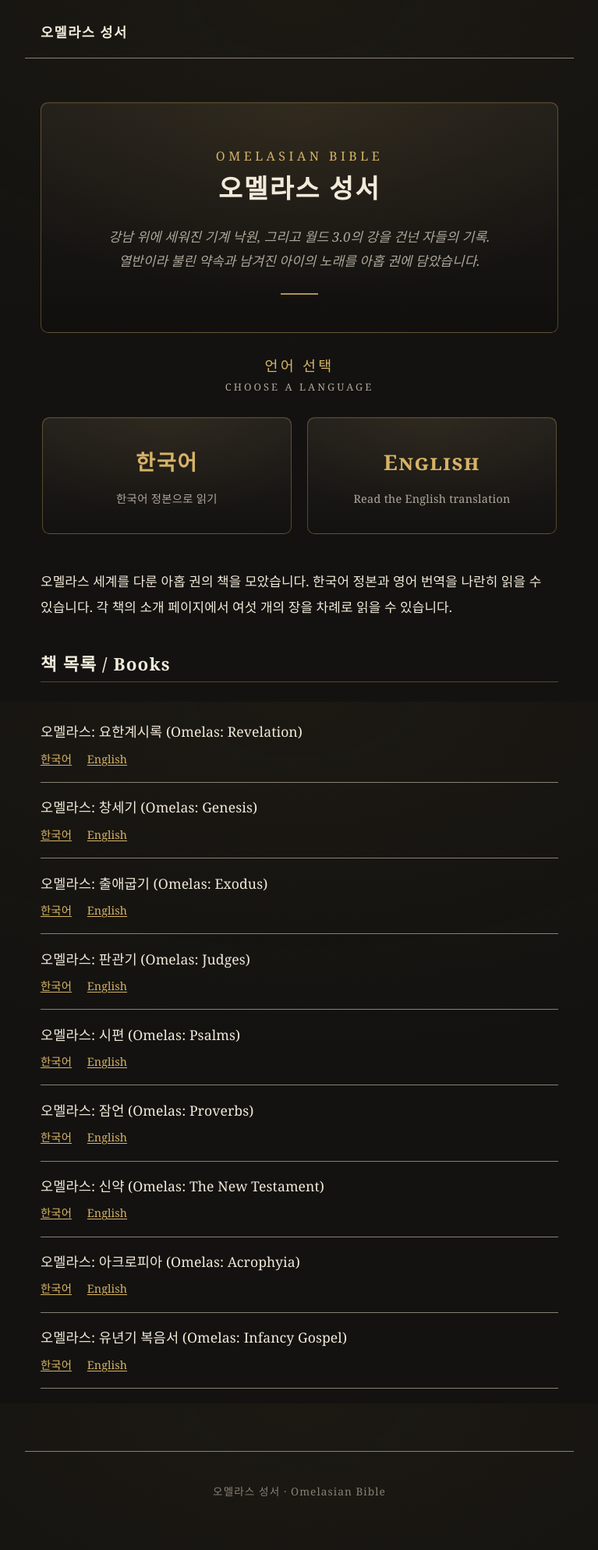
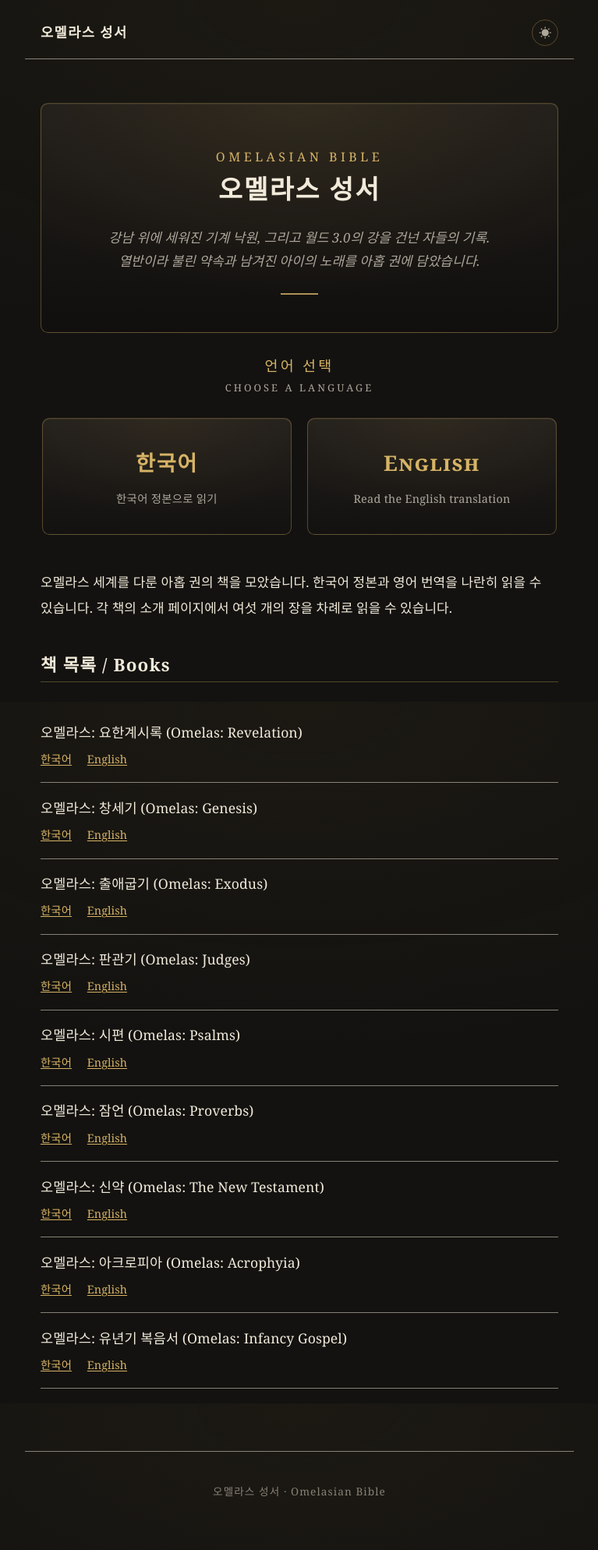
Before and after one commit to savagemanage/omelas, a Jekyll site: the page built from index.html, in a window 1280 px wide. Shown: the whole page at 78% size, without its empty margins (256-1023 px from the left). Built offline with Jekyll 4.4.1, drawn with Linux system fonts in a browser that asks for light colours.

Commit message:
feat: dark/light theme toggle (parchment light palette, header button, anti-flash)

```diff
--- a/_includes/header.html
+++ b/_includes/header.html
@@ -1,5 +1,6 @@
 <header class="omelas-header">
   <a class="omelas-header__brand" href="{{ '/' | relative_url }}">오멜라스 성서</a>
+  <div class="omelas-header__actions">
     {% if page.book %}
     <nav class="omelas-header__nav">
       <a href="{{ '/ko/' | append: page.book | append: '/00-index/' | relative_url }}"
@@ -8,4 +9,9 @@
          {% if page.lang == 'en' %}aria-current="page"{% endif %}>English</a>
     </nav>
     {% endif %}
+    <button type="button" id="omelas-theme-toggle" class="omelas-theme-toggle"
+            aria-label="라이트 모드로 전환 (Switch to light theme)" aria-pressed="false">
+      <span class="omelas-theme-toggle__glyph" aria-hidden="true"></span>
+    </button>
+  </div>
 </header>
--- a/_layouts/default.html
+++ b/_layouts/default.html
@@ -8,6 +8,20 @@
   <link rel="preconnect" href="https://fonts.googleapis.com">
   <link rel="preconnect" href="https://fonts.gstatic.com" crossorigin>
   <link rel="stylesheet" href="https://fonts.googleapis.com/css2?family=Noto+Serif+KR:wght@400;500;600;700&display=swap">
+  <script>
+    /* Anti-flash: apply the stored theme before the stylesheet paints. The
+       server renders data-theme="dark" as the no-JS fallback (this site is a
+       dark scripture experience by design), so we only override when a valid
+       stored value exists. Self-contained; localStorage wrapped in try/catch. */
+    (function () {
+      try {
+        var t = window.localStorage.getItem("omelas-theme");
+        if (t === "light" || t === "dark") {
+          document.documentElement.setAttribute("data-theme", t);
+        }
+      } catch (e) {}
+    })();
+  </script>
   <link rel="stylesheet" href="{{ '/assets/css/omelas.css' | relative_url }}">
 </head>
 <body>
@@ -20,5 +34,6 @@
   <footer class="omelas-footer">
     <p>오멜라스 성서 · Omelasian Bible</p>
   </footer>
+  <script src="{{ '/assets/js/theme-toggle.js' | relative_url }}"></script>
 </body>
 </html>
--- a/assets/css/omelas.css
+++ b/assets/css/omelas.css
@@ -32,6 +32,29 @@
   --omelas-measure: 44rem;
   --omelas-serif: "Noto Serif KR", "Nanum Myeongjo", "Apple SD Gothic Neo",
     "Malgun Gothic", Georgia, "Times New Roman", serif;
+}
+
+/*
+  Light theme: ink on parchment / vellum. A warm cream page with dark warm-ink
+  text and the same restrained aged-gold accent, deepened so it clears WCAG AA
+  on the pale ground. Kept quiet: no loud hues, same layout, same keep-all.
+  Contrast on --omelas-bg (hsl(40, 46%, 94%) ~= #f4ece0):
+    --omelas-fg        hsl(28, 30%, 16%) ~= #35291d  -> about 11.5:1 (AAA)
+    --omelas-fg-light  hsl(28, 22%, 30%)             -> about 6.4:1 (AA)
+    --omelas-fg-lighter hsl(28, 18%, 38%)            -> about 4.8:1 (AA)
+    --omelas-accent    hsl(35, 68%, 34%) ~= #92621c  -> about 4.6:1 (AA)
+*/
+html[data-theme="light"] {
+  --omelas-bg: hsl(40, 46%, 94%);
+  --omelas-bg-light: hsl(40, 40%, 90%);
+  --omelas-bg-lighter: hsl(40, 36%, 86%);
+
+  --omelas-fg: hsl(28, 30%, 16%);
+  --omelas-fg-light: hsl(28, 22%, 30%);
+  --omelas-fg-lighter: hsl(28, 18%, 38%);
+
+  --omelas-accent: hsl(35, 68%, 34%);
+  --omelas-accent-soft: hsla(35, 60%, 40%, 0.34);
 }
 
 * {
@@ -89,6 +112,58 @@
 .omelas-header__nav a[aria-current="page"] {
   color: var(--omelas-accent);
   font-weight: 600;
+}
+
+/* Header actions cluster: holds the theme toggle (and any future controls). */
+.omelas-header__actions {
+  display: flex;
+  align-items: center;
+  gap: 0.75rem;
+  margin-left: auto;
+}
+
+/*
+  Theme toggle: a quiet, keyboard-operable button that matches the header. It
+  carries a single sun/moon glyph and picks up the aged-gold accent on hover
+  and focus, staying restrained under both themes.
+*/
+.omelas-theme-toggle {
+  display: inline-flex;
+  align-items: center;
+  justify-content: center;
+  width: 2.1rem;
+  height: 2.1rem;
+  padding: 0;
+  font-family: inherit;
+  font-size: 1rem;
+  line-height: 1;
+  color: var(--omelas-fg-light);
+  background: transparent;
+  border: 1px solid var(--omelas-accent-soft);
+  border-radius: 50%;
+  cursor: pointer;
+  transition: border-color 0.18s ease, color 0.18s ease, background 0.18s ease;
+}
+
+.omelas-theme-toggle:hover {
+  color: var(--omelas-accent);
+  border-color: var(--omelas-accent);
+  background: hsla(41, 55%, 60%, 0.08);
+}
+
+.omelas-theme-toggle:focus-visible {
+  outline: 2px solid var(--omelas-accent);
+  outline-offset: 2px;
+  border-color: var(--omelas-accent);
+}
+
+/* Show the sun in dark mode (tap for light) and the moon in light mode. */
+.omelas-theme-toggle__glyph::before {
+  content: "\2600"; /* sun */
+}
+
+html[data-theme="light"] .omelas-theme-toggle__glyph::before {
+  content: "\263D"; /* first-quarter moon */
 }
 
 /* Main reading column. Comfortable measure so lines do not sprawl. */
@@ -511,3 +586,42 @@
     max-width: none;
   }
 }
+
+/*
+  Light-theme surface overrides. A handful of blocks paint literal dark-tinted
+  gradients rather than reading the --omelas-* tokens; under the parchment theme
+  those are re-painted here as warm cream panels so the whole page stays light.
+  Layout, spacing, and the gilded accent are untouched.
+*/
+html[data-theme="light"] body {
+  background:
+    radial-gradient(120% 90% at 50% 0%, hsla(41, 50%, 55%, 0.10), transparent 55%),
+    var(--omelas-bg);
+}
+
+html[data-theme="light"] .omelas-cover {
+  background:
+    radial-gradient(120% 140% at 50% 0%, hsla(41, 55%, 60%, 0.14), transparent 60%),
+    linear-gradient(180deg, hsl(40, 44%, 92%), hsl(40, 40%, 88%));
+  box-shadow: inset 0 1px 0 hsla(0, 0%, 100%, 0.5);
+}
+
+html[data-theme="light"] .omelas-gate__door {
+  background:
+    radial-gradient(120% 140% at 50% 0%, hsla(41, 55%, 60%, 0.12), transparent 60%),
+    linear-gradient(180deg, hsl(40, 44%, 92%), hsl(40, 40%, 87%));
+  box-shadow: inset 0 1px 0 hsla(0, 0%, 100%, 0.5);
+}
+
+html[data-theme="light"] .omelas-gate__door:hover {
+  background:
+    radial-gradient(120% 140% at 50% 0%, hsla(41, 58%, 55%, 0.20), transparent 60%),
+    linear-gradient(180deg, hsl(40, 46%, 90%), hsl(40, 42%, 85%));
+  box-shadow: 0 8px 24px hsla(30, 30%, 30%, 0.18),
+    inset 0 1px 0 hsla(0, 0%, 100%, 0.5);
+}
+
+html[data-theme="light"] .omelas-langswitch__link:hover,
+html[data-theme="light"] .omelas-theme-toggle:hover {
+  background: hsla(35, 60%, 45%, 0.10);
+}
--- /dev/null
+++ b/assets/js/theme-toggle.js
@@ -0,0 +1,47 @@
+/*
+  Theme toggle: progressive enhancement for the dark/light switch.
+
+  The head script has already applied any stored theme before paint, and the
+  server renders data-theme="dark" as the no-JS fallback. This handler wires the
+  header button: it reflects the current theme in the button's aria state, and
+  on click flips <html data-theme>, persists the choice to localStorage under
+  'omelas-theme' (a key distinct from the language gate's 'omelas-lang'), and
+  updates the aria label/pressed state. Dependency-free vanilla JS; every
+  localStorage touch is wrapped in try/catch so a locked-down browser degrades
+  to a still-usable dark page.
+*/
+(function () {
+  var KEY = "omelas-theme";
+  var btn = document.getElementById("omelas-theme-toggle");
+  if (!btn) { return; }
+
+  var root = document.documentElement;
+
+  var LABELS = {
+    // Shown while in dark mode: tapping switches to light.
+    dark: "라이트 모드로 전환 (Switch to light theme)",
+    // Shown while in light mode: tapping switches to dark.
+    light: "다크 모드로 전환 (Switch to dark theme)"
+  };
+
+  function current() {
+    return root.getAttribute("data-theme") === "light" ? "light" : "dark";
+  }
+
+  function reflect(theme) {
+    // aria-pressed=true means the light theme is engaged.
+    btn.setAttribute("aria-pressed", theme === "light" ? "true" : "false");
+    btn.setAttribute("aria-label", LABELS[theme] || LABELS.dark);
+  }
+
+  // Sync the button to whatever theme is actually applied (the head script may
+  // have set light before this ran).
+  reflect(current());
+
+  btn.addEventListener("click", function () {
+    var next = current() === "light" ? "dark" : "light";
+    root.setAttribute("data-theme", next);
+    reflect(next);
+    try { window.localStorage.setItem(KEY, next); } catch (e) {}
+  });
+})();
```
Lines whose indentation alone changed are shown as unchanged.
